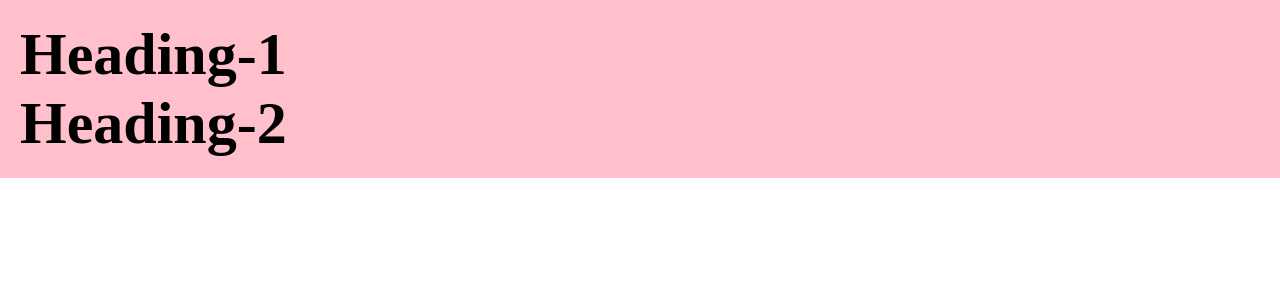
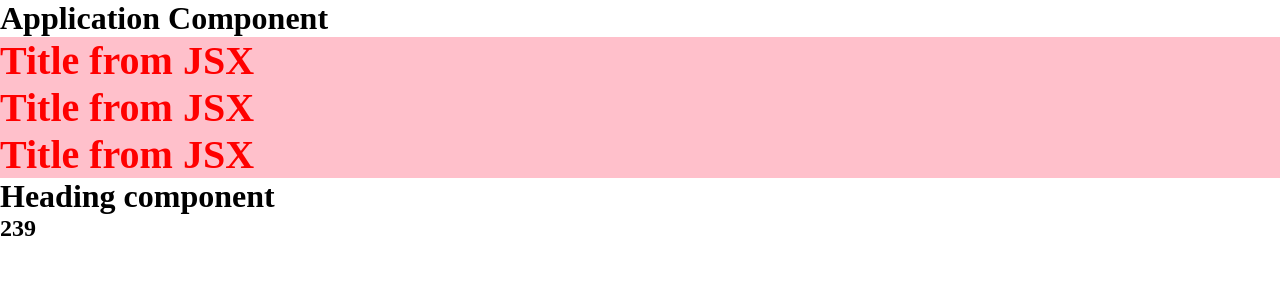
Before and after one commit to amitghade/ReactClass, a React (Vite) app: page / in a window 1280 px wide. Shown: the top 300 px of the page. Built offline with nearby package versions, Linux system fonts and the light colour scheme.

Commit message:
Creating Components

```diff
--- a/App.js
+++ b/App.js
@@ -1,26 +1,47 @@
 import React from "react";
 import ReactDOM from "react-dom/client";
 
-const heading1 = React.createElement(
-  "h1",
-  { id: "title", className: "heading", key: "e1" },
-  "Heading-1"
-);
-const heading2 = React.createElement(
-  "h1",
-  { id: "title", className: "heading", key: "e2" },
-  "Heading-2"
+//JSX
+//Parcel ------ babel -------- React create element ------ object ------- html element
+
+
+const titleStyle = { color: "red", backgroundColor: "pink" };
+const Title = () => (
+  <h1 id="heading" className="title" style={titleStyle}>
+    Title from JSX
+  </h1>
 );
 
-const container = React.createElement(
-  "div",
-  {
-    className: "container",
-    style: { fontSize: "30px", padding: "20px" },
-  },
-  [heading1, heading2]
-);
+//Components
+// Class based components
+// Functional Based components
+
+const val = 3434;
+
+const HeadingComponent = () => {
+  return (
+    <div id="container">
+      <Title />
+      <Title></Title>
+      {Title()}
+      <h1 id="headcomp" className="head">
+        Heading component
+      </h1>
+
+      <h2> {78 * 3 + 5}</h2>
+    </div>
+  );
+};
+
+const Application = () => {
+  return (
+    <div>
+      <h1>Application Component</h1>
+      <HeadingComponent />
+    </div>
+  );
+};
 
 const root = ReactDOM.createRoot(document.getElementById("root"));
 
-root.render(container);
+root.render(<Application />);
--- a/index.css
+++ b/index.css
@@ -5,3 +5,7 @@
 .container {
   background-color: pink;
 }
+
+.title {
+  font-size: 40px;
+}
--- a/index.html
+++ b/index.html
@@ -7,7 +7,11 @@
     <link rel="stylesheet" href="index.css" />
   </head>
   <body>
-    <div id="root">Not rendered</div>
+    <div id="root">
+      Not rendered
+
+      <!-- <h1 id="title">Heading</h1> -->
+    </div>
 
     <script type="module" src="App.js"></script>
   </body>
```
